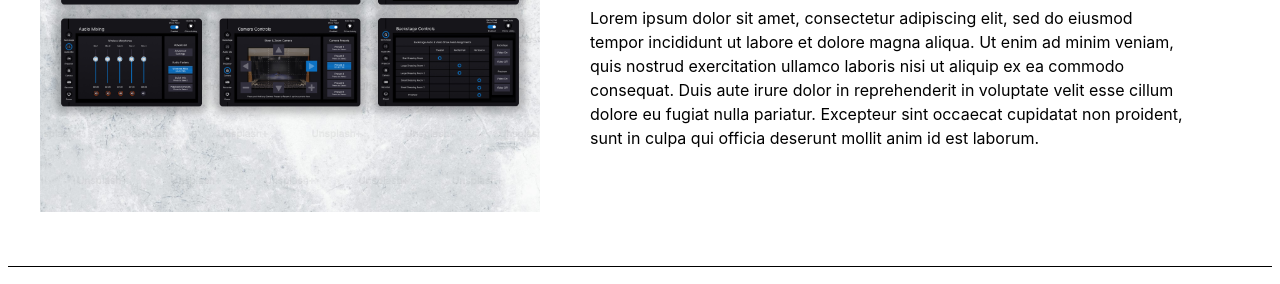
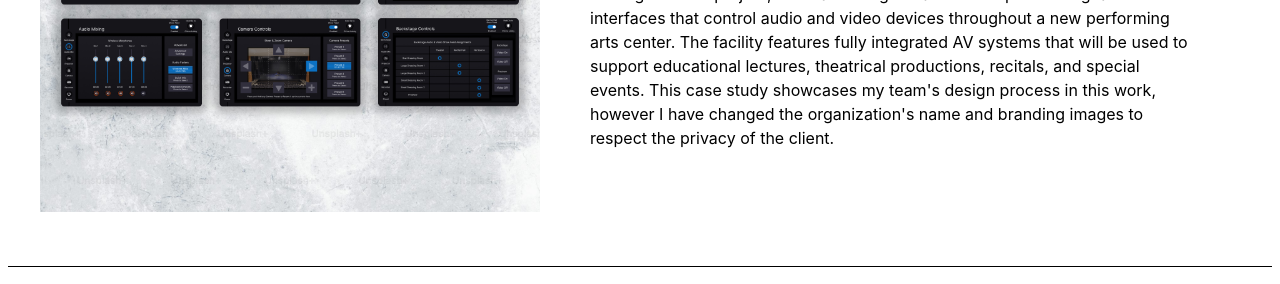
Before and after one commit to ktrocity/kelirice, a plain HTML site: page birdhouse.html in a window 1280 px wide. Shown: the part 551-835 px from the top of the page. Drawn offline with Linux system fonts and the light colour scheme.

Commit message:
bird house copy

```diff
--- a/birdhouse.html
+++ b/birdhouse.html
@@ -23,7 +23,7 @@
 
 <div class="profile">
     <div><img class="case" src="images/work/BirdHouse.jpg"></div>
-    <div class="profile-blurb"><h1>Bird House</h1><p>Lorem ipsum dolor sit amet, consectetur adipiscing elit, sed do eiusmod tempor incididunt ut labore et dolore magna aliqua. Ut enim ad minim veniam, quis nostrud exercitation ullamco laboris nisi ut aliquip ex ea commodo consequat. Duis aute irure dolor in reprehenderit in voluptate velit esse cillum dolore eu fugiat nulla pariatur. Excepteur sint occaecat cupidatat non proident, sunt in culpa qui officia deserunt mollit anim id est laborum.</p></div>
+    <div class="profile-blurb"><h1>Bird House</h1><p>Throughout this project, our team designed and developed the digital interfaces that control audio and video devices throughout a new performing arts center. The facility features fully integrated AV systems that will be used to support educational lectures, theatrical productions, recitals, and special events. This case study showcases my team's design process in this work, however I have changed the organization's name and branding images to respect the privacy of the client.</p></div>
 </div>
 
 <div class="footer">
```
